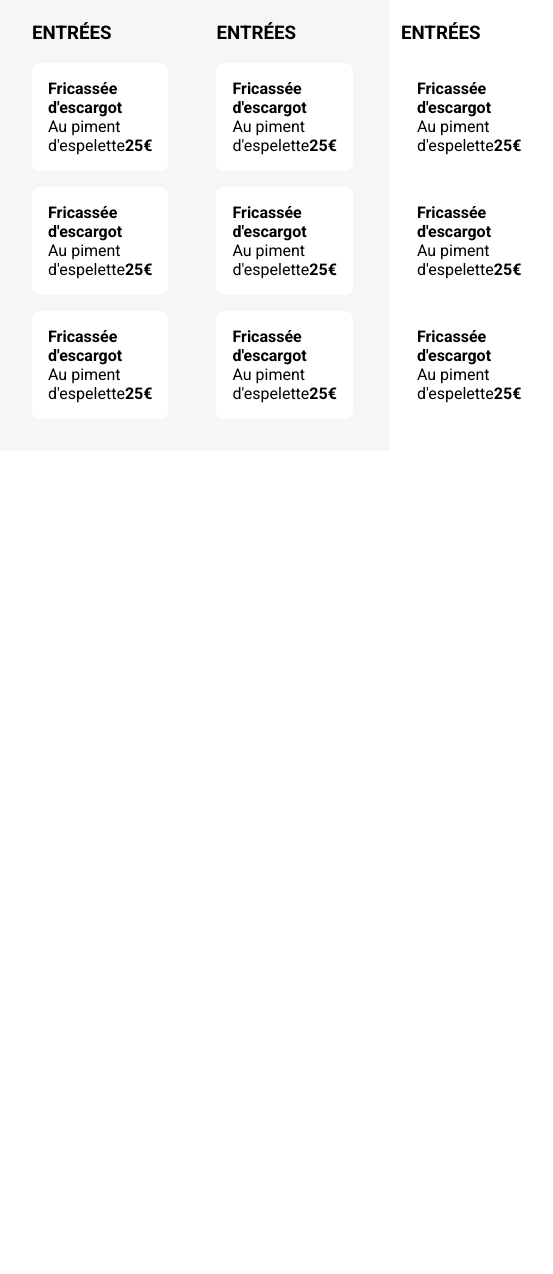
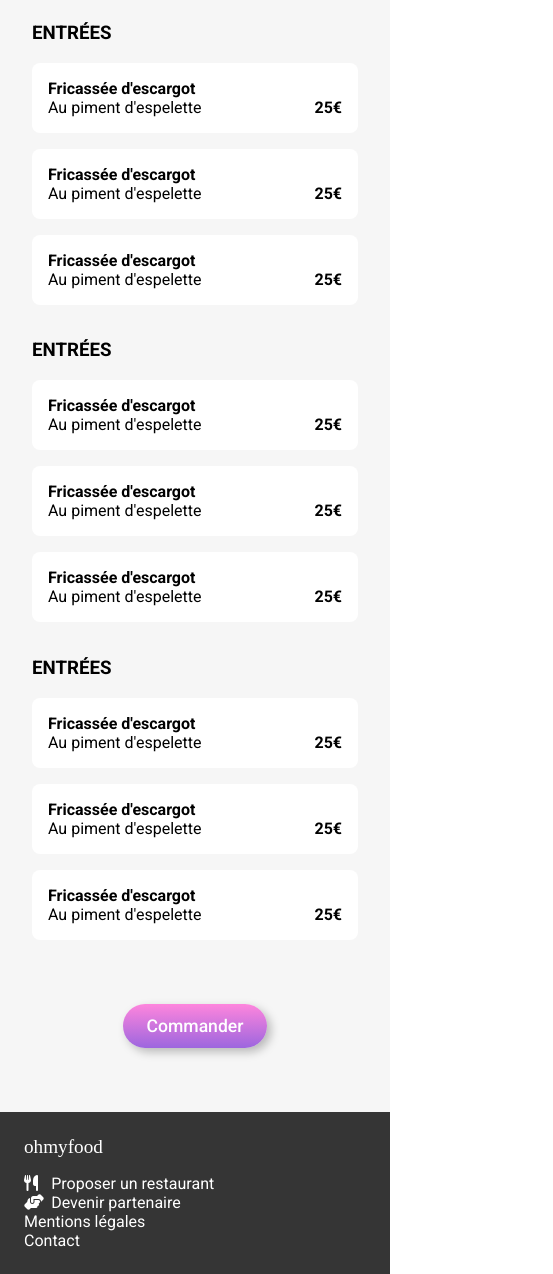
Before and after one commit to EmmanuelCartelli/OhMyFood, a plain HTML site: page lapalettedugout.html in a window 390 px wide. Shown: the part 381-1655 px from the top of the page, 553 px wide, since content can reach past the window. Before the commit the page ends 844 px from the top, so only its background shows below. Drawn offline with Linux system fonts and the light colour scheme; a web font is replaced by a local one.

Commit message:
Intégration btn + footer + responsive

```diff
--- a/lapalettedugout.html
+++ b/lapalettedugout.html
@@ -184,7 +184,16 @@
                     </div>
                 </a>
             </div>
-
         </div>
+        <a class="btn">Commander</a>
     </section>
+    <footer class="footnav">
+        <div>
+            <span>ohmyfood</span>
+            <a href="#"><i class="fas fa-utensils footicon"></i>Proposer un restaurant</a>
+            <a href="#"><i class="fas fa-hands-helping footicon"></i>Devenir partenaire</a>
+            <a href="#">Mentions légales</a>
+            <a href="#">Contact</a>
+        </div>
+    </footer>
 </body>
--- a/pageresto.css
+++ b/pageresto.css
@@ -97,3 +97,16 @@ section{
     padding-right: 0;
     transition-duration: .5s;
 }
+
+.btn{
+    display: block;
+    width: fit-content;
+    margin: 3rem auto 3rem auto;
+}
+
+
+@media (max-width: 1024px){
+    .gridmenu{
+        grid-template-columns: auto;
+    }
+}
--- a/style.css
+++ b/style.css
@@ -67,7 +67,7 @@ header>.logo>h1{
     margin: 1.5rem 0;
 }
 
-.info>a{
+.info>a, .btn{
     cursor: pointer;
     font-weight: 500;
     background-image: linear-gradient(0deg,rgba(147,86,220,.9),rgba(255,121,218,.9));
```
Also changed, not shown: index.html (+1 -1 lines).
